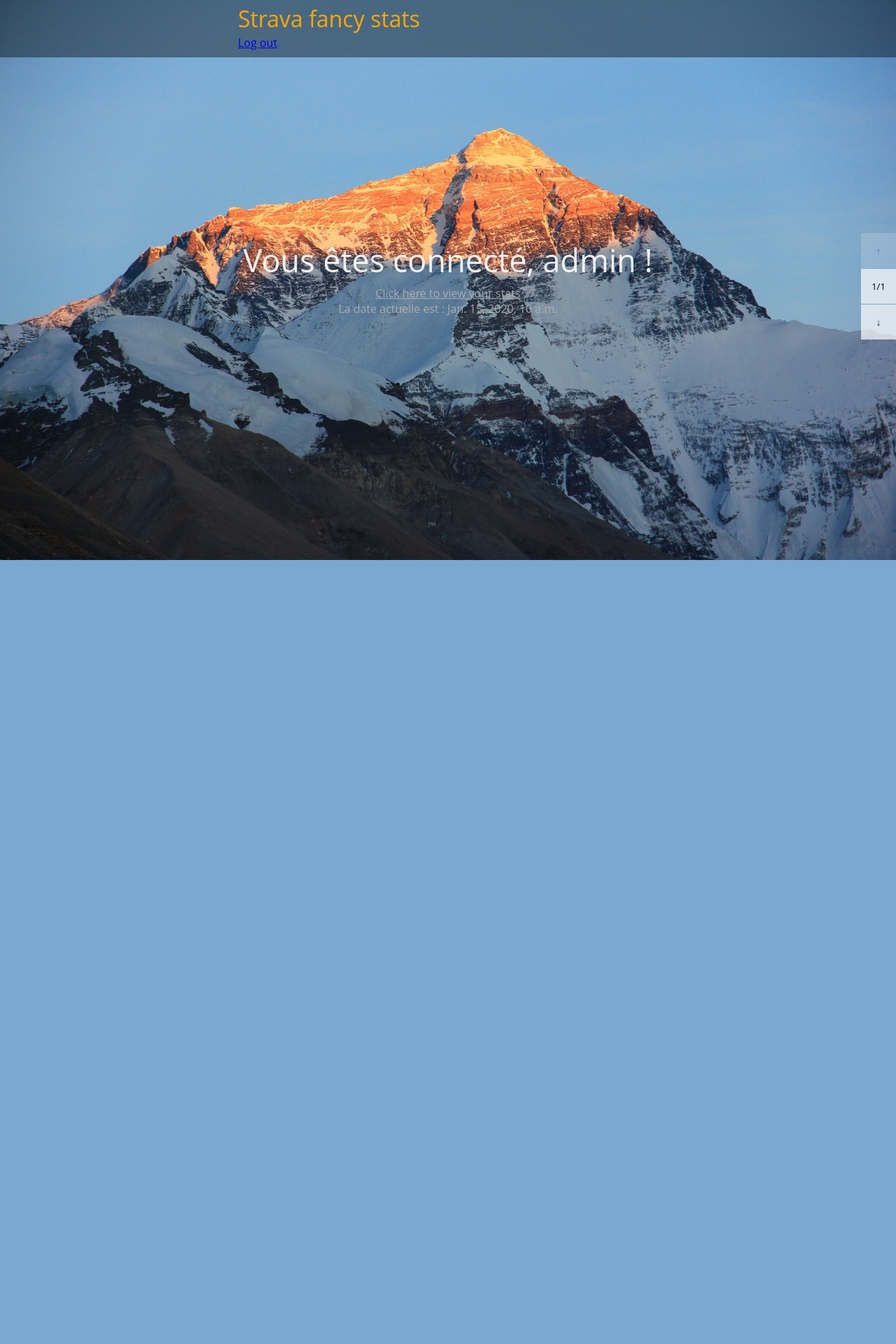
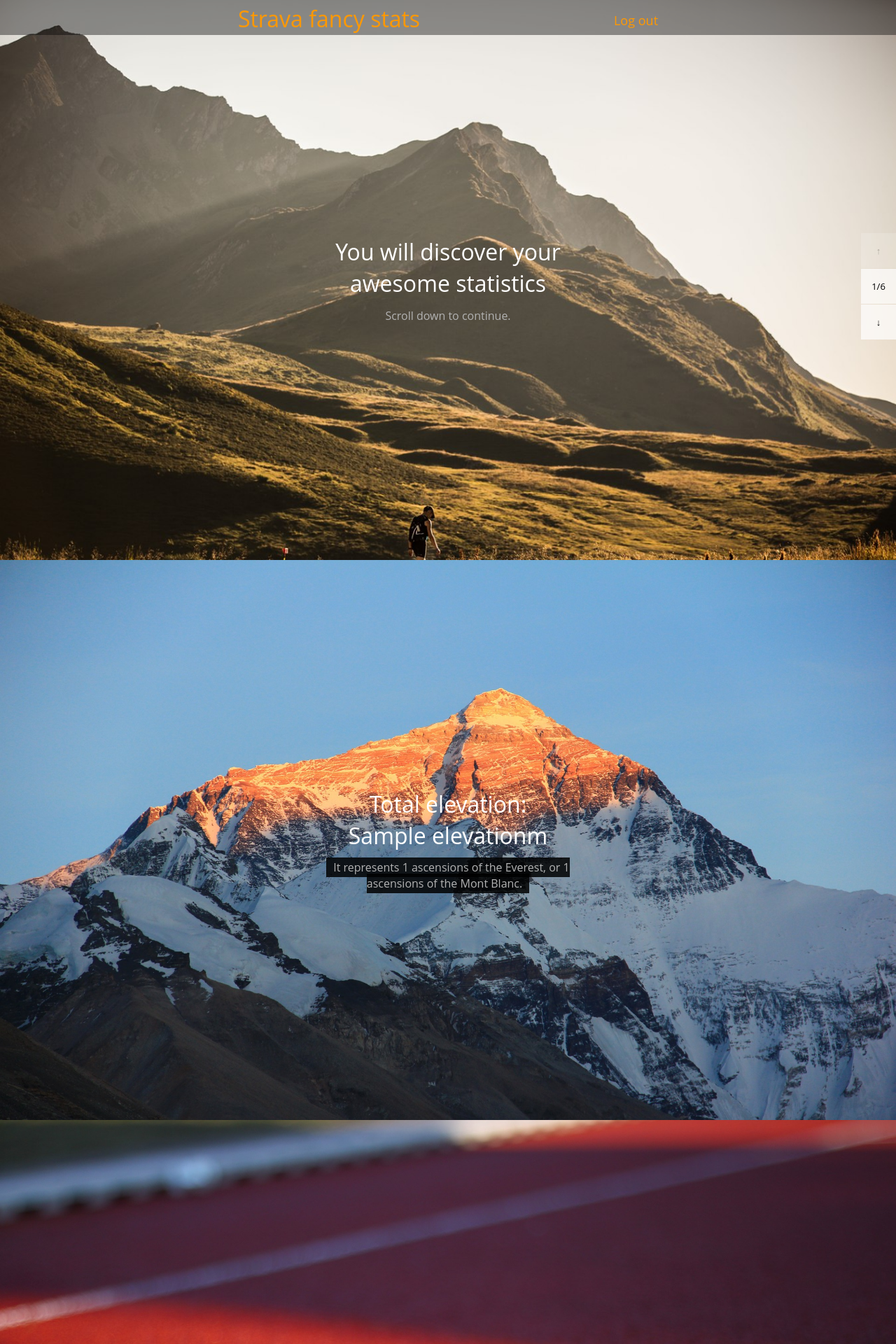
Before and after one commit to maximemhd/Maaxstats, a Django app: template strava_app/everest_run/templates/index.html in a window 1280 px wide. Shown: the top 1920 px of the page at 70% size. Before the commit the page ends 800 px from the top, so only its background shows below. Run offline with Django 3.2, Linux system fonts and the light colour scheme; a user stored in the database is signed in; the template is opened without the code that fills it: most values are stand-ins (such as "Sample title", 1, 10 or a date in 2020); parts of the project's set-up code (start-up, migrations or seed data) failed here and were passed over; some libraries are stand-ins or nearby versions.

Commit message:
sunday update

```diff
--- a/strava_app/everest_run/static/everest_run/css/main.css
+++ b/strava_app/everest_run/static/everest_run/css/main.css
@@ -64,7 +64,7 @@ left: 0;
 width: 100%;
 z-index: 10000;
 overflow: hidden;
-color: #ffa700;
+color:#FF9800;
 }
 
 }
@@ -83,6 +83,24 @@ h2 {
   font-family: 'Open Sans', sans-serif;
   font-weight: normal;
 }
+
+h2.h2logout{
+    margin: 0;
+ float:left;
+  font-size: 32px;
+  font-family: 'Open Sans', sans-serif;
+  font-weight: normal;
+}
+.logout{
+    margin: 12px auto auto auto;
+    float:right;
+    text-decoration:none;
+    color:#FF9800;
+    font-size: 18px;
+    font-family: 'Open Sans', sans-serif;
+    font-weight: normal;
+}
+
 .entry-header .inner {
   text-align: left;
   margin: 0 auto 10px auto;
@@ -227,17 +245,32 @@ main {
 	position: relative;
 	z-index: 10;
 }
+
+.h2black{
+	    color:#000000;
+	}
+
 	.hsContent h2,
 	.copy h2 {
 		color: #ffffff;
-		font-size: 45px;
-		line-height: 48px;
 		margin-bottom: 12px;
+
 	}
+
+
+	.hsContent h3,
+	.copy h3 {
+		color: #FF8F00;
+		margin-bottom: 12px;
+		opacity:100;
+
+	}
+
 	.hsContent p {
 		width: 400px;
 		margin: 0 auto;
 		color: #b2b2b2;
+		/*text-shadow: #000000 1px 1px, #000000 -1px 1px, #000000 -1px -1px, #000000 1px -1px;*/
 	}
 	.hsContent a {
 		color: #b2b2b2;
--- a/strava_app/everest_run/templates/index.html
+++ b/strava_app/everest_run/templates/index.html
@@ -24,39 +24,138 @@
   {% if error %}
   <p><strong>Utilisateur inconnu ou mauvais de mot de passe.</strong></p>
   {% endif %}
-
-
   <body class="loading">
     <header class="entry-header">
       <div class="inner">
-        <h2 class="entry-title">Strava fancy stats</h2>
-        <a href="deconnexion">Log out</a>
+        <h2 class="h2logout">Strava fancy stats</h2>
+  {% if user.is_authenticated %}
+        <a class="logout"href="deconnexion">Log out</a>
       </div>
   </header>
+
+
 <main>
+  <section id="slide-0" class="homeSlide">
+    <div class="bcg" data-center="background-position: 50% 0px;" data-top-bottom="background-position: 50% -100px;" data-anchor-target="#slide-1">
+      <div class="hsContainer">
+      <div class="hsContent" data-center="opacity: 1" data-106-top="opacity: 0" data-anchor-target="#slide-1 h2">
+        <h2>You will discover your<br />awesome statistics</h2>
+        <p>Scroll down to continue.</p>
+      </div>
+      </div>
+    </div>
+</section>
+
   <section id="slide-1" class="homeSlide">
     <div class="bcg" data-center="background-position: 50% 0px;" data-top-bottom="background-position: 50% -100px;" data-anchor-target="#slide-1">
       <div class="hsContainer">
       <div class="hsContent" data-center="opacity: 1" data-106-top="opacity: 0" data-anchor-target="#slide-1 h2">
-              {% if user.is_authenticated %}
-              <h2>Vous êtes connecté, {{ user.username }} !</h2>
-              <a href="/everest_run/profile">Click here to view your stats</a>
-              <p>La date actuelle est : {{ date }}</p>
+        <h2>Total elevation: <br />{{ elevation }}m</h2>
+        <p><span class="bgBlack">It represents {{ nb_everest }} ascensions of the Everest, or {{ nb_mtblanc }} ascensions of the Mont Blanc.</span></p>
+      </div>
+      </div>
+    </div>
+</section>
+
+<section id="slide-2" class="homeSlide">
+  <div class="bcg" data-0="background-color:rgb(1,27,59);" data--25p-bottom="background-color:rgb(1,27,59);" data--90p-bottom="background-color:(0,0,0);"  data-anchor-target="#slide-2">
+  <!-- <div class="bcg" data-0="background-color:rgb(1,27,59);" data-top="background-color:(0,0,0);"  data-anchor-target="#slide-2"> -->
+    <div class="hsContainer">
+      <div class="hsContent">
+        <h2 data-center="opacity: 1" data--200-bottom="opacity: 0" data-206-top="opacity: 1" data-106-top="opacity: 0" data-anchor-target="#slide-2 h2">Best running speed</h2>
+        <p data-center="opacity: 1" data--200-bottom="opacity: 0" data-206-top="opacity: 1" data-106-top="opacity: 0" data-anchor-target="#slide-2 h2">{{ best_speed }}km/h.<br />Pace: {{ partie_entiere }}:{%if is_inf10 %}0{%endif%}{{ partie_decimale }}min/km</p>
+      </div>
+      </div>
+  </div>
+</section>
+
+<section id="slide-3" data-content-offset="50p" class="homeSlide homeSlideTall2">
+<div class="bcg"
+  data-center="background-position: 0px 50%;"
+  data-bottom-top="background-position: 0px 40%;"
+  data-top-bottom="background-position: -40px 50%;"
+  data-anchor-target="#slide-3">
+    <div class="hsContainer">
+      <div class="bcg bcg2" data-bottom-top="opacity: 1" data-top="opacity: 1;" data--150-top="opacity: 0" data-anchor-target="#slide-3">&nbsp;</div>
+      <div class="hsContent">
+        <div class="plaxEl" data-bottom-top="opacity: 0" data-top="opacity: 0" data--50p-top="opacity: 1; position: fixed; top: 206px; width: 100%; left: 0;" data--25p-bottom="opacity: 1;" data--50p-bottom="opacity: 0;" data-anchor-target="#slide-3">
+          <h2>Best running speed</h2><br>
+          <p><span class="bgBlack"></span>aaaaaazzzzzzertyuuuuuuuuuuuuuuuuuuuuuiop</p>
+          <p><span class="bgBlack">Or did you think that the scooter is driving off?</span></p>
+        </div>
+      </div>
+    </div>
+  </div>
+</section>
+
+<section id="slide-4" data-content-offset="90p" class="homeSlide homeSlideTall">
+<div class="bcg" data-bottom-top="background-position: 50% 100px" data-top-bottom="background-position: 50% -100px;" data-anchor-target="#slide-4">
+  <div class="curtainContainer">
+
+    <div class="curtain" data-bottom-top="opacity: 0; height: 1%;" data-106-top="height: 1%; opacity: 0; top: -10%;" data-center="height: 100%; opacity: 0.5; top: 0%;" data-top-bottom="height: 100%; opacity: 0.5; top: 0%;" data-anchor-target="#slide-4"></div>
+    <div class="copy" data-bottom-top="opacity: 0" data--100-bottom="opacity: 0" data--280-bottom="opacity: 1;" data-280-top="opacity: 1;" data-106-top="opacity: 0;" data-anchor-target="#slide-4 .copy">
+      <h2>Curtain effect while you scroll</h2>
+    </div>
+
+  </div>
+</div>
+</section>
+
+
+<section id="slide-5" data-content-offset="66p" class="homeSlide homeSlideTall2">
+  <div class="bcg">
+    &nbsp;
+  </div>
+  <div class="bcg bcg2" data-bottom-top="opacity: 0;" data--33p-top="opacity: 0;" data--66p-top="opacity: 1;" data-anchor-target="#slide-5">
+    <div class="hsContainer">
+      <div class="hsContent" data-bottom-top="opacity: 0;" data-center="opacity: 1" data-anchor-target="#slide-5">
+        <h2>Fixed element fading in and out</h2>
+        <p>Showcase your beautiful images before blurring the scene and fading in your headline.</p>
+      </div>
+    </div>
+  </div>
+  <div class="bcg bcg3" data-300-bottom="opacity: 0;" data-100-bottom="opacity: 1;" data-anchor-target="#slide-5">
+    <div class="hsContainer">
+      <div class="hsContent" data-100-bottom="opacity: 0;" data-bottom="opacity: 1;" data-anchor-target="#slide-5">
+        <h2>The End</h2>
+        <p>Not enough parallax goodness? Let me know in the comments or hit me up at <a href="https://www.twitter.com/ihatetomatoes" target="_blank">@ihatetomatoes</a>.</p>
+      </div>
+    </div>
+  </div>
+</section>
+
+</main>
+
 {% else %}
-              <h2> Create an account:
+</div>
+  </header>
+<main>
+  <section id="slide-0" class="homeSlide">
+    <div class="bcg" data-center="background-position: 50% 0px;" data-top-bottom="background-position: 50% -100px;" data-anchor-target="#slide-0">
+      <div class="hsContainer">
+      <div class="hsContent" data-center="opacity: 1" data-106-top="opacity: 0.5" data-anchor-target="#slide-0 h2">
+        <br><h2> Create an account if </br>it's your first time here :</h2>
+        <p class="bgBlack">
         <a href="{{ url_strava }}">Click here to connect with strava</a>
-              Then you will create an account here just to have a speeder access, we store none of your data.
-            </h2>
-              <p>
-                Connexion: <a href="connexion">Click here to connect</a>
+        Then you will create an account here just to have a speeder access, we store none of your data.</p>
+
+              <h3>Connect if you already have connected with strava:</h3>
+               <p class="bgBlack"> <a href="connexion">Click here to connect</a>
         </p>
-              {% endif %}
+
 
       </div>
       </div>
     </div>
 </section>
 </main>
+
+{% endif %}
+
+
+
+
+
 
       <script src="//ajax.googleapis.com/ajax/libs/jquery/1.9.1/jquery.min.js"></script>
       <script>window.jQuery || document.write('<script src="{% static "js/vendor/jquery-1.9.1.min.js"%}"><\/script>')</script>
```
Also changed, not shown: strava_app/everest_run/templates/login.html (+3 -4 lines), strava_app/everest_run/views.py (+34 -6 lines), strava_app/db.sqlite3, 1 other file. Lines whose indentation alone changed are shown as unchanged.
